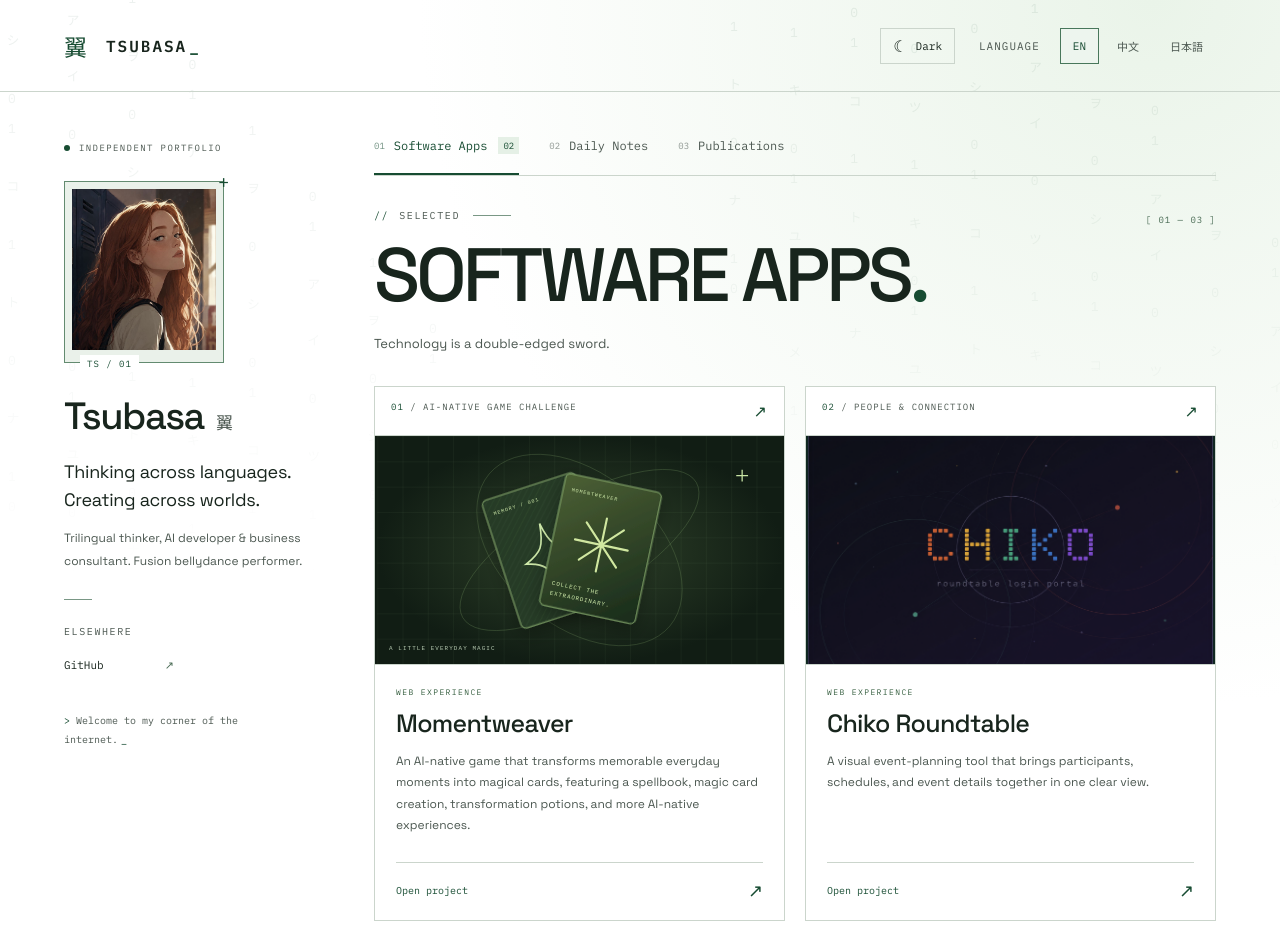
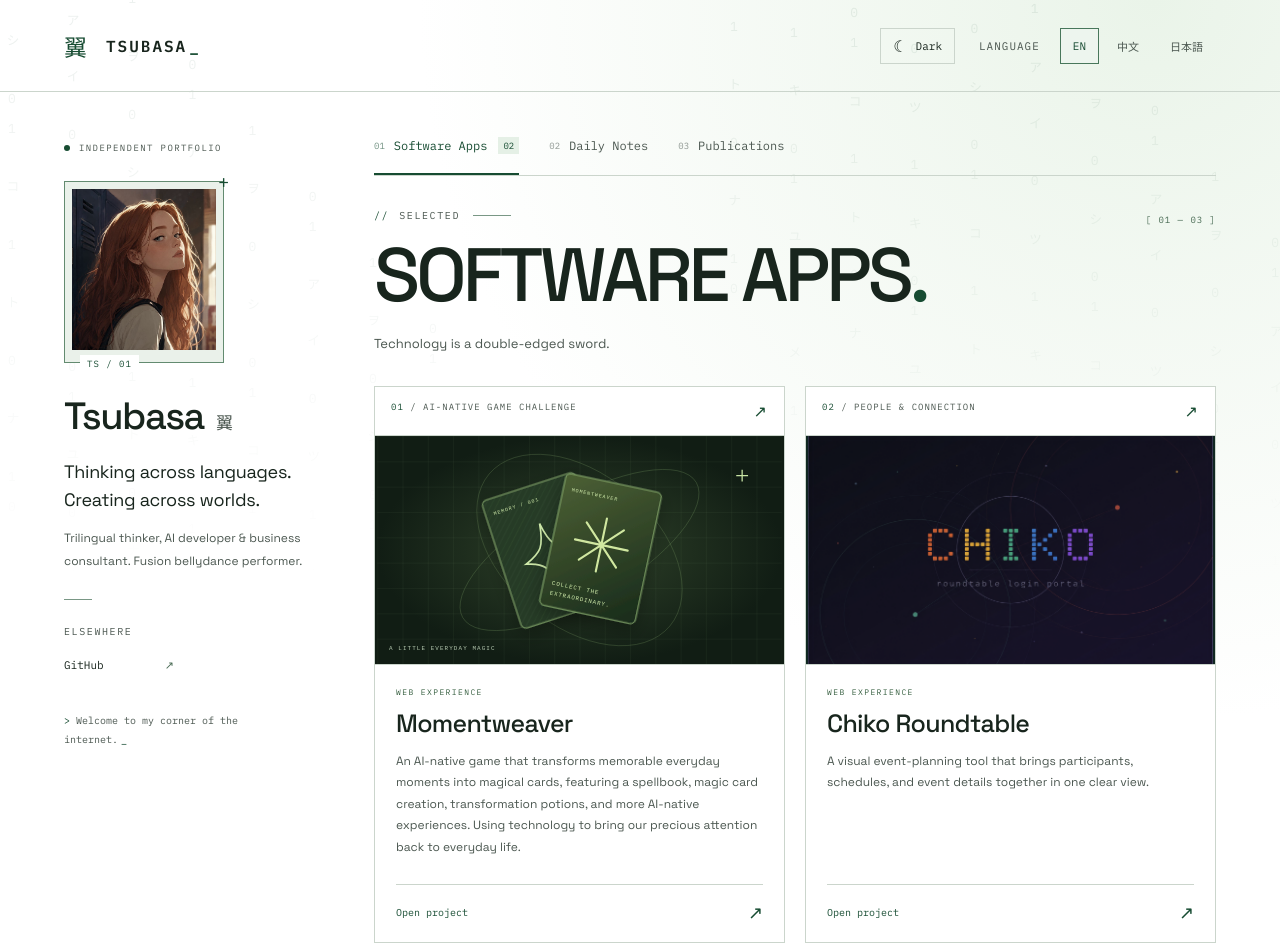
Before and after one commit to Tsubasaas/tsubasaas.github.io, a React (Vite) app: page / in a window 1280 px wide. Shown: the top 952 px of the page. Built offline with nearby package versions, Linux system fonts and the light colour scheme.

Commit message:
Add Momentweaver attention statement

```diff
--- a/src/App.jsx
+++ b/src/App.jsx
@@ -7,14 +7,14 @@ const COPY = {
   en: {
     portfolio: "INDEPENDENT PORTFOLIO", language: "Language", nav: "Explore", work: "Software Apps", writing: "Daily Notes", publications: "Publications",
     intro: "Thinking across languages. Creating across worlds.", bio: "Trilingual thinker, AI developer & business consultant. Fusion bellydance performer.", welcome: "Welcome to my corner of the internet.", connect: "ELSEWHERE", selected: "SELECTED", heading: "SOFTWARE APPS", subtitle: "Technology is a double-edged sword.",
-    project: "Open project", card: "AI-NATIVE GAME CHALLENGE", community: "PEOPLE & CONNECTION", moment: "An AI-native game that transforms memorable everyday moments into magical cards, featuring a spellbook, magic card creation, transformation potions, and more AI-native experiences.", chiko: "A visual event-planning tool that brings participants, schedules, and event details together in one clear view.",
+    project: "Open project", card: "AI-NATIVE GAME CHALLENGE", community: "PEOPLE & CONNECTION", moment: "An AI-native game that transforms memorable everyday moments into magical cards, featuring a spellbook, magic card creation, transformation potions, and more AI-native experiences. Using technology to bring our precious attention back to everyday life.", chiko: "A visual event-planning tool that brings participants, schedules, and event details together in one clear view.",
     writingHeading: "DAILY NOTES", writingSub: "Notes, ideas, and perspectives across languages.", writingEmpty: "The next page is still being written.", writingNote: "Selected writing will live here as it becomes available.", pubHeading: "PUBLICATIONS", pubSub: "A growing collection of published work.", pubEmpty: "A space for what comes next.", pubNote: "Publications will be added here as they become available.", upcoming: "TO BE CONTINUED", archive: "PERSONAL ARCHIVE", footer: "Always exploring. Always becoming.", skip: "Skip to content", motion: "Motion", on: "On", off: "Off", portrait: "Tsubasa’s avatar",
   },
   zh: {
-    portfolio: "个人作品集", language: "语言", nav: "浏览", work: "软件应用", writing: "日常记录", publications: "出版作品", intro: "在语言之间思考，在世界之间创造。", bio: "三语思考者、AI 开发者与商业顾问。Fusion Bellydance 表演者。", welcome: "欢迎来到我的互联网小世界。", connect: "在别处找到我", selected: "精选", heading: "软件应用", subtitle: "技术，是一把双刃剑。", project: "探索项目", card: "AI-NATIVE GAME CHALLENGE", community: "人与连接", moment: "一款将日常生活中的精彩瞬间变成魔法卡牌的 AI 原生游戏，内置魔法书、魔法卡牌制作、变形药水等 AI 原生功能。", chiko: "一款用于策划和举办活动的可视化软件，让参与者、日程与活动细节一目了然。", writingHeading: "日常记录", writingSub: "跨越语言的笔记、想法与观察。", writingEmpty: "下一页，正在酝酿。", writingNote: "未来的精选文章会陆续收录在这里。", pubHeading: "出版作品", pubSub: "持续积累的发表作品。", pubEmpty: "为下一段探索留一个位置。", pubNote: "之后的出版与发表内容将在这里更新。", upcoming: "未完待续", archive: "个人档案", footer: "不断探索，不断成为。", skip: "跳转到正文", motion: "动态效果", on: "开", off: "关", portrait: "Tsubasa 的头像",
+    portfolio: "个人作品集", language: "语言", nav: "浏览", work: "软件应用", writing: "日常记录", publications: "出版作品", intro: "在语言之间思考，在世界之间创造。", bio: "三语思考者、AI 开发者与商业顾问。Fusion Bellydance 表演者。", welcome: "欢迎来到我的互联网小世界。", connect: "在别处找到我", selected: "精选", heading: "软件应用", subtitle: "技术，是一把双刃剑。", project: "探索项目", card: "AI-NATIVE GAME CHALLENGE", community: "人与连接", moment: "一款将日常生活中的精彩瞬间变成魔法卡牌的 AI 原生游戏，内置魔法书、魔法卡牌制作、变形药水等 AI 原生功能。让宝贵的注意力因为技术回归生活。", chiko: "一款用于策划和举办活动的可视化软件，让参与者、日程与活动细节一目了然。", writingHeading: "日常记录", writingSub: "跨越语言的笔记、想法与观察。", writingEmpty: "下一页，正在酝酿。", writingNote: "未来的精选文章会陆续收录在这里。", pubHeading: "出版作品", pubSub: "持续积累的发表作品。", pubEmpty: "为下一段探索留一个位置。", pubNote: "之后的出版与发表内容将在这里更新。", upcoming: "未完待续", archive: "个人档案", footer: "不断探索，不断成为。", skip: "跳转到正文", motion: "动态效果", on: "开", off: "关", portrait: "Tsubasa 的头像",
   },
   ja: {
-    portfolio: "個人ポートフォリオ", language: "言語", nav: "コンテンツ", work: "ソフトウェアアプリ", writing: "日々の記録", publications: "出版・掲載", intro: "言語を越えて考え、世界を越えてつくる。", bio: "トリリンガルな思考者、AI開発者・ビジネスコンサルタント。フュージョンベリーダンスパフォーマー。", welcome: "私の小さなインターネットの世界へようこそ。", connect: "ほかの場所で", selected: "ピックアップ", heading: "ソフトウェアアプリ", subtitle: "技術は、諸刃の剣です。", project: "プロジェクトを見る", card: "AI-NATIVE GAME CHALLENGE", community: "人とつながり", moment: "日常の心に残る瞬間を魔法のカードへと変えるAIネイティブゲーム。魔法書、魔法カード作成、変身ポーションなど、AIならではの機能を搭載しています。", chiko: "参加者、スケジュール、イベントの詳細をひと目で把握し、企画から開催までを支えるビジュアルツールです。", writingHeading: "日々の記録", writingSub: "言語を越えたノート、アイデア、視点。", writingEmpty: "次のページは、まだ執筆中。", writingNote: "選りすぐりの記事を、これから掲載していきます。", pubHeading: "出版・掲載", pubSub: "少しずつ増えていく、発表した作品の記録。", pubEmpty: "次の探求のための場所。", pubNote: "出版・掲載情報はこちらで随時更新します。", upcoming: "つづく", archive: "パーソナルアーカイブ", footer: "いつも探求し、変わり続ける。", skip: "本文へスキップ", motion: "アニメーション", on: "オン", off: "オフ", portrait: "Tsubasaのアバター",
+    portfolio: "個人ポートフォリオ", language: "言語", nav: "コンテンツ", work: "ソフトウェアアプリ", writing: "日々の記録", publications: "出版・掲載", intro: "言語を越えて考え、世界を越えてつくる。", bio: "トリリンガルな思考者、AI開発者・ビジネスコンサルタント。フュージョンベリーダンスパフォーマー。", welcome: "私の小さなインターネットの世界へようこそ。", connect: "ほかの場所で", selected: "ピックアップ", heading: "ソフトウェアアプリ", subtitle: "技術は、諸刃の剣です。", project: "プロジェクトを見る", card: "AI-NATIVE GAME CHALLENGE", community: "人とつながり", moment: "日常の心に残る瞬間を魔法のカードへと変えるAIネイティブゲーム。魔法書、魔法カード作成、変身ポーションなど、AIならではの機能を搭載しています。テクノロジーの力で、大切な意識をもう一度、日々の暮らしへ。", chiko: "参加者、スケジュール、イベントの詳細をひと目で把握し、企画から開催までを支えるビジュアルツールです。", writingHeading: "日々の記録", writingSub: "言語を越えたノート、アイデア、視点。", writingEmpty: "次のページは、まだ執筆中。", writingNote: "選りすぐりの記事を、これから掲載していきます。", pubHeading: "出版・掲載", pubSub: "少しずつ増えていく、発表した作品の記録。", pubEmpty: "次の探求のための場所。", pubNote: "出版・掲載情報はこちらで随時更新します。", upcoming: "つづく", archive: "パーソナルアーカイブ", footer: "いつも探求し、変わり続ける。", skip: "本文へスキップ", motion: "アニメーション", on: "オン", off: "オフ", portrait: "Tsubasaのアバター",
   },
 };
 const LINKS = [
```
